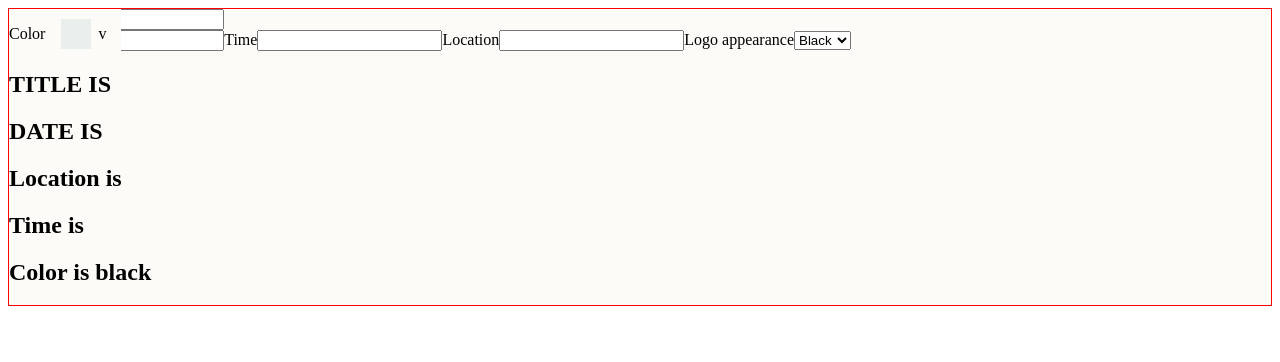
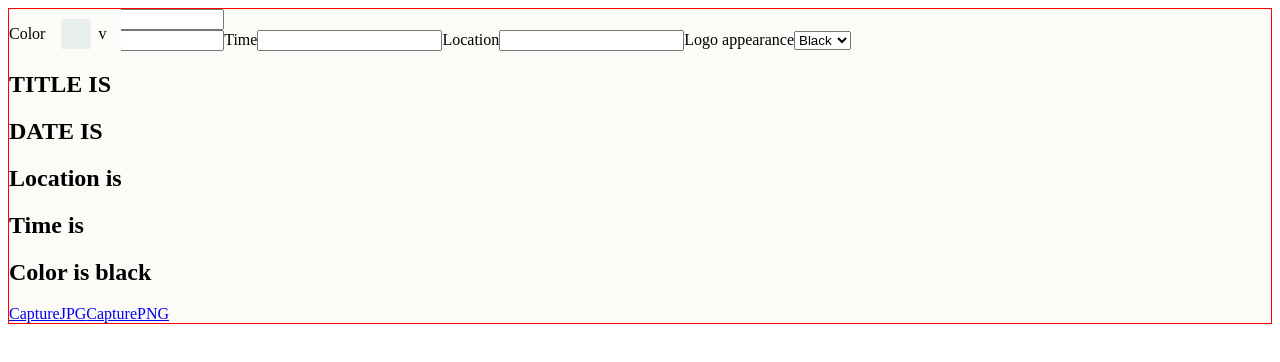
Before and after one commit to adel0896/bien_contemporary, a React (Create React App) app: page / in a window 1280 px wide. Shown: the top 362 px of the page. Built offline with nearby package versions, Linux system fonts and the light colour scheme.

Commit message:
added-download

```diff
--- a/package.json
+++ b/package.json
@@ -6,6 +6,8 @@
     "@testing-library/jest-dom": "^5.16.4",
     "@testing-library/react": "^13.2.0",
     "@testing-library/user-event": "^13.5.0",
+    "downloadjs": "^1.4.7",
+    "html2canvas": "^1.4.1",
     "node-sass": "^4.14.1",
     "react": "^18.1.0",
     "react-dom": "^18.1.0",
@@ -39,6 +41,7 @@
     ]
   },
   "devDependencies": {
+    "@types/downloadjs": "^1.4.3",
     "sass": "^1.51.0"
   }
 }
--- a/src/components/Preview.js
+++ b/src/components/Preview.js
@@ -1,22 +1,55 @@
 import React from "react";
+import { useCallback } from "react";
 import Template from "./Template";
+import downloadjs from "downloadjs";
+import html2canvas from "html2canvas";
 
 export default function Preview(props) {
+  async function captureJPG() {
+    const image = document.querySelector(".Preview");
+    html2canvas(image).then(function (canvas) {
+      document.querySelector(".appendhere").appendChild(canvas);
+    });
+    const canvas = await html2canvas(image);
+    const dataURL = canvas.toDataURL("image/jpeg");
+    downloadjs(dataURL, `download.png`, "image/jpeg");
+  }
+  async function capturePNG() {
+    const image = document.querySelector(".Preview");
+    html2canvas(image).then(function (canvas) {
+      document.querySelector(".appendhere").appendChild(canvas);
+    });
+    const canvas = await html2canvas(image);
+    const dataURL = canvas.toDataURL("image/png");
+    downloadjs(dataURL, `download.png`, "image/png");
+  }
+  // const handleCaptureClick = useCallback(async () => {
+  //   const image = document.querySelector < HTMLElement > ".Preview";
+  //   if (!image) return;
+  //   const canvas = await html2canvas(image);
+  //   const dataURL = canvas.toDataURL("image/png");
+  //   downloadjs(dataURL, "download.png", "image/png");
+  // }, []);
+
   // console.log(props.giveStatus);
+
   console.log(props.state.title);
   // const [data, setData] = useState(null);
   // function getInputValue() {
   //   setData();
   // }
   return (
-    <div className="Preview">
-      <Template
-        title={props.state.title}
-        date={props.state.date}
-        location={props.state.location}
-        time={props.state.time}
-        color={props.state.color}
-      ></Template>
-    </div>
+    <>
+      <div className="Preview">
+        <Template title={props.state.title} date={props.state.date} location={props.state.location} time={props.state.time} color={props.state.color}></Template>
+        <div className="appendhere"></div>
+      </div>
+      <a href="#" onClick={captureJPG}>
+        CaptureJPG
+      </a>
+      <a href="#" onClick={capturePNG}>
+        CapturePNG
+      </a>
+    </>
   );
 }
--- a/src/index.scss
+++ b/src/index.scss
@@ -1,6 +1,9 @@
 .Screen {
   border: solid red 1px;
   background-color: #fdfbf8;
+}
+.Preview {
+  width: 50%;
 }
 .lightGreen {
   background-color: #e9efed;
```
Also changed, not shown: 1 other file (tests, documents, lock files or other folders).
